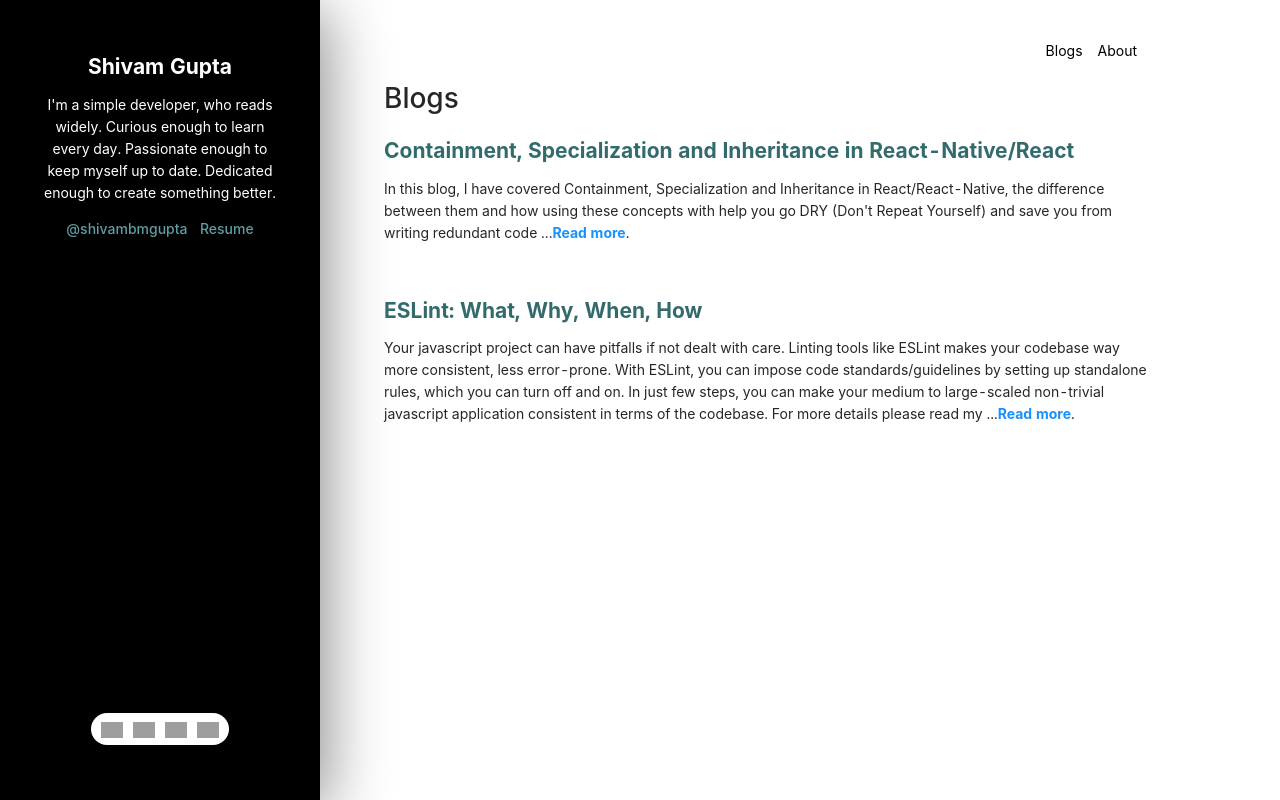
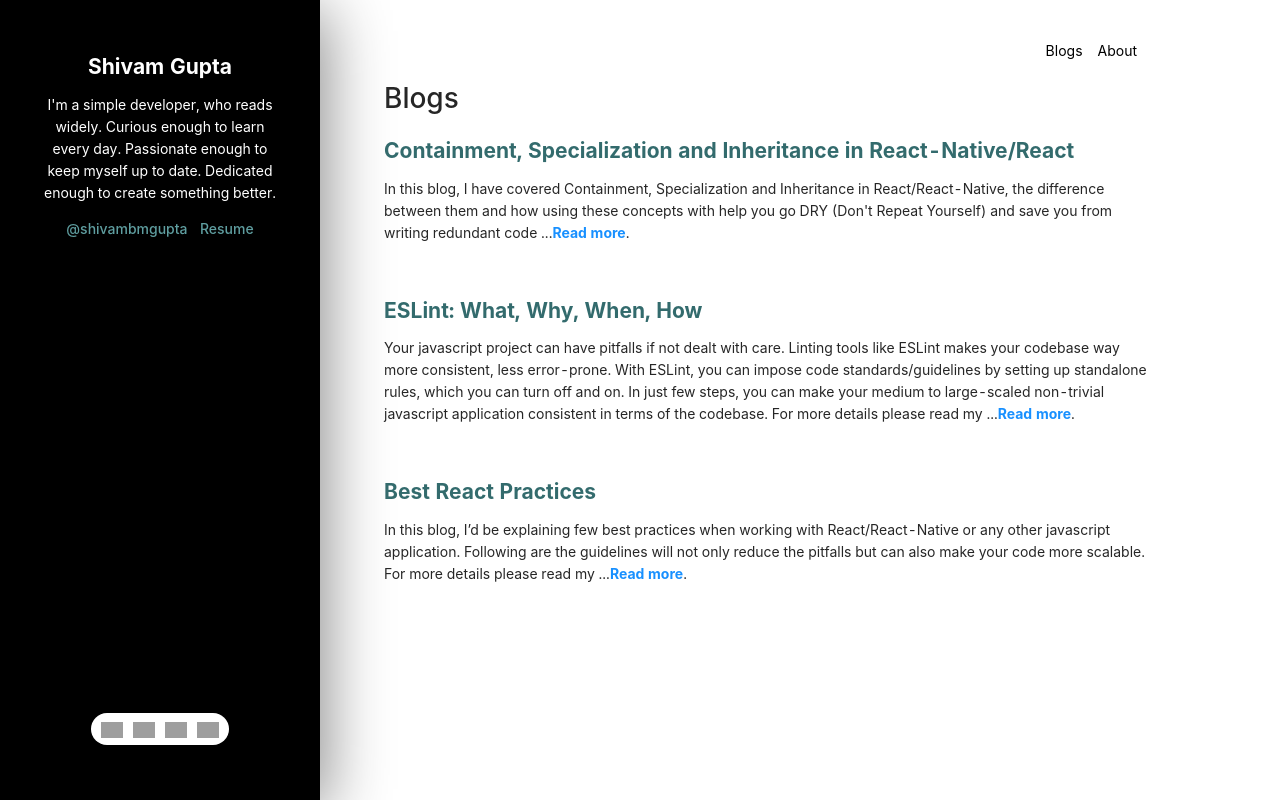
Before and after one commit to shivambmgupta/mvp-website, a React (Create React App) app: page / in a window 1280 px wide. Built offline with nearby package versions, Linux system fonts and the light colour scheme; grey boxes are pictures that could not be loaded.

Commit message:
chore: add third blog

```diff
--- a/src/constants/constants.js
+++ b/src/constants/constants.js
@@ -23,6 +23,12 @@ export const Blogs = [
         content: 'Your javascript project can have pitfalls if not dealt with care. Linting tools like ESLint makes your codebase way more consistent, less error-prone. With ESLint, you can impose code standards/guidelines by setting up standalone rules, which you can turn off and on. In just few steps, you can make your medium to large-scaled non-trivial javascript application consistent in terms of the codebase. For more details please read my ',
         url: 'https://shivambmgupta.medium.com/eslint-what-why-when-how-7353a10e65c5',
         key: 1,
+    },
+    {
+        heading: 'Best React Practices',
+        content: 'In this blog, I’d be explaining few best practices when working with React/React-Native or any other javascript application. Following are the guidelines will not only reduce the pitfalls but can also make your code more scalable. For more details please read my ',
+        url: 'https://shivambmgupta.medium.com/best-react-practices-fb0f31d9ec16',
+        key: 2,
     },
 ];
 
```
